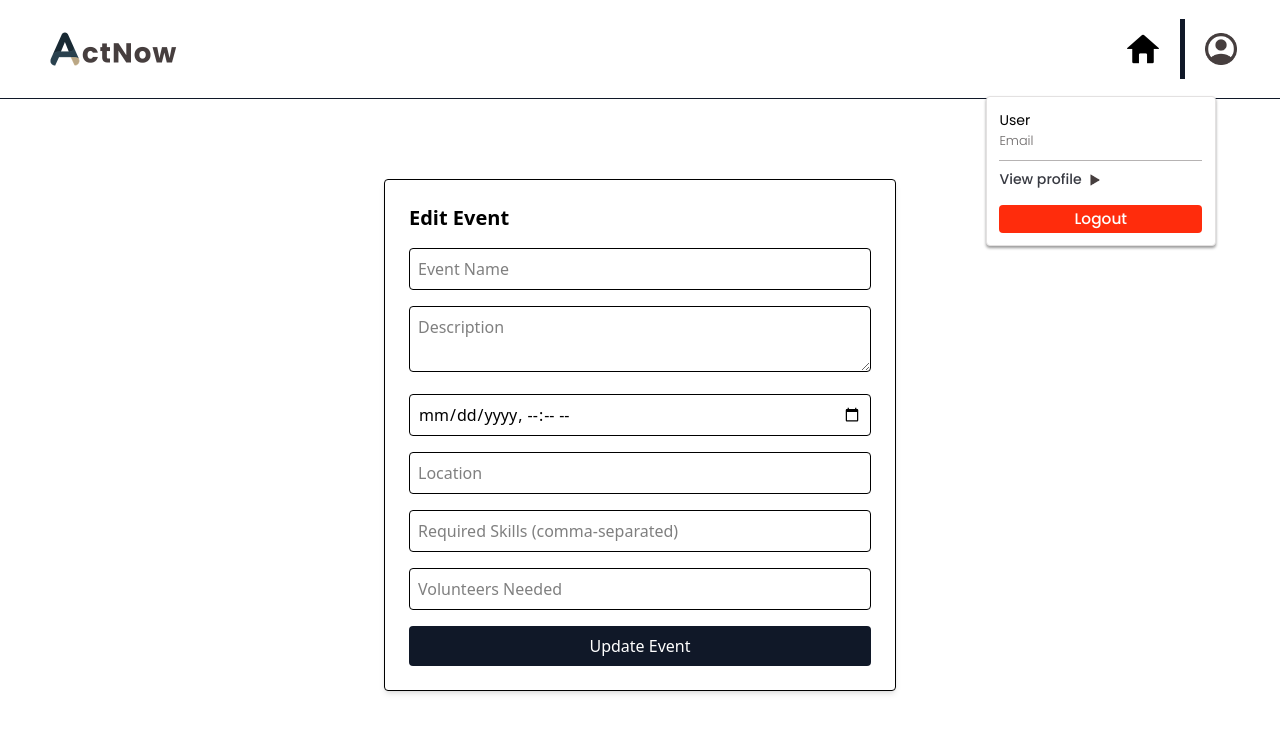
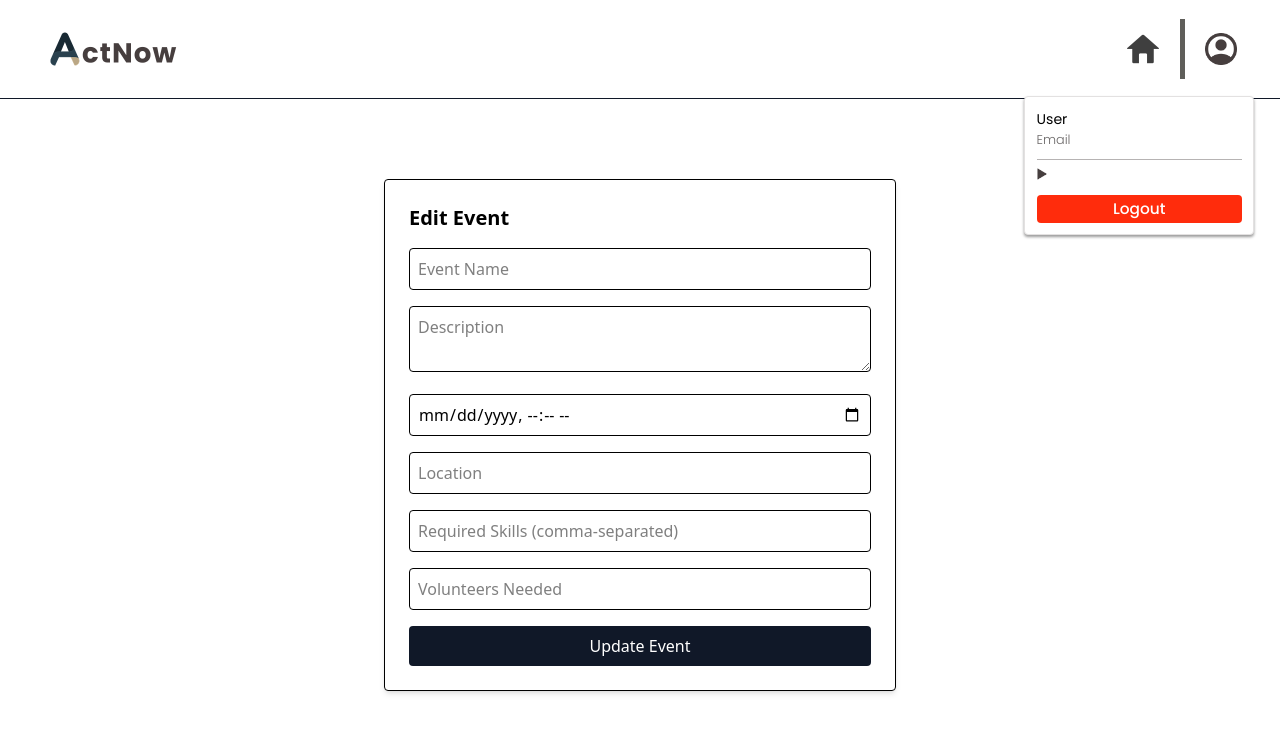
Before and after one commit to AnkurRam2002/ActNow-Frontend, a React (Vite) app: page /events/1/edit in a window 1280 px wide. Both pictures are taken after a click on the picture 1221 px from the left and 49 px from the top of the page. Shown: the top 732 px of the page. Built offline with nearby package versions, Linux system fonts and the light colour scheme; no server answers.

Commit message:
Converted profile menu to component

```diff
--- a/src/components/EventTopbar.jsx
+++ b/src/components/EventTopbar.jsx
@@ -3,19 +3,13 @@ import { useNavigate } from 'react-router-dom';
 import profileIcon from '../assets/profileIcon.png';
 import homeIcon from '../assets/homeIcon.png';
 import Logo from '../assets/Logo.png';
-import expandIcon from '../assets/expandIcon.png'
+import ProfileMenu from './ProfileMenu'
 
 const TopBar = () => {
 
+  const menuRef = useRef(null);
   const [isMenuOpen, setIsMenuOpen] = useState(false);
-  const menuRef = useRef(null);
   const navigate = useNavigate();
-
-  const username = localStorage.getItem('username') || 'User';
-  const useremail = localStorage.getItem('userEmail') || 'Email'
-
-  const token = localStorage.getItem('token');
-  const userId = token ? JSON.parse(atob(token.split(".")[1])).userId : null;
 
   // Toggle menu visibility
   const toggleMenu = () => {
@@ -45,21 +39,8 @@ const TopBar = () => {
     };
   }, []);
 
-    const goToProfile = () => {
-      navigate(`/users/${userId}`); // Redirect to the profile page with userId
-    }
-
     const goHome = () => {
       navigate('/home');
-    }
-
-    // Handle logout
-    const handleLogout = () => {
-      localStorage.removeItem('token');
-      localStorage.removeItem('userId');
-      localStorage.removeItem('userRole');
-      localStorage.removeItem('userEmail');
-      navigate('/login'); // Redirect to login page after logout
     }
 
   return (
@@ -76,15 +57,16 @@ const TopBar = () => {
         <img
             src={homeIcon}
             alt="profile"
-            className='h-[2.5vw] cursor-pointer mx-2' // Ensuring profile icon has same size as home icon
+            className='h-[2.5vw] cursor-pointer mx-2 opacity-75' // Ensuring profile icon has same size as home icon
             onClick={goHome}
           />
 
         {/* Vertical Line between Home and Profile */}
-        <div className='h-15 w-7.5 bg-gray-900'></div>
+        <div className='h-15 w-7.5 bg-[#5f5e5a]'></div>
 
         {/* Profile Label and Icon */}
           <img
+            ref={menuRef}
             src={profileIcon}
             alt="profile"
             className='h-[2.5vw] cursor-pointer mx-2' // Ensuring profile icon has same size as home icon
@@ -93,15 +75,8 @@ const TopBar = () => {
 
           {/* Profile menu */}
           {isMenuOpen && (
-            <div className='fixed md:top-[12%] top-[9%] right-[5%] w-[18%] bg-white shadow-[0px_2px_3px_rgba(0,0,0,0.4)] rounded-sm p-[1%] border-1 border-[#e3e1e1] font-[Poppins]'>
-              <p className='text-[1.1vw]'>{username}</p>
-              <p className='text-[1vw] text-[#6A6767] font-light mb-[5%]'>{useremail}</p>
-              <hr className='border-[#B6B3B3] mb-[4%]' />
-              <div className='flex gap-[4%] items-center'>
-                <p className='text-[#383A42] text-[1.1vw] font-medium'>View profile</p>
-                <img src={expandIcon} alt="expand" className='size-[5%]' onClick={goToProfile}/>
-              </div>
-              <button className='mt-[7%] mx-auto w-full bg-[#FF2C0C] rounded-sm text-white text-[1.2vw] font-medium py-[1.2%] cursor-pointer' onClick={handleLogout}>Logout</button>
+          <div className='profile-menu fixed md:top-[12%] top-[9%] right-[2%] w-[18%]'>
+            <ProfileMenu />
           </div>
         )}
         </div>
--- a/src/components/HomeHeader.jsx
+++ b/src/components/HomeHeader.jsx
@@ -1,39 +1,16 @@
 import React, { useState, useEffect, useRef } from 'react'
-import { useNavigate } from 'react-router-dom'
 import profileIcon from '../assets/profileIcon.png'
 import Logo from '../assets/Logo.png'
 import SearchBar from './SearchBar'
-import expandIcon from '../assets/expandIcon.png'
-import api from '../api';
+import ProfileMenu from './ProfileMenu'
 
 const HomeHeader = () => {
 
-  // Extract user ID from JWT token stored in localStorage
-  const token = localStorage.getItem("token");
-  const userId = token ? JSON.parse(atob(token.split(".")[1])).userId : null;
-
   // State variables
-  const [user, setUser] = useState(null);
   const menuRef = useRef(null);
-  const navigate = useNavigate();
   const [isMenuOpen, setIsMenuOpen] = useState(false);
   const [startDate, setStartDate] = useState('');
   const [endDate, setEndDate] = useState('');
-
-  // Fetch user details on component mount or when userId changes
-  useEffect(() => {
-      const fetchUser = async () => {
-        try {
-          const response = await api.get(`/users/${userId}`); // API call to fetch user details
-          setUser(response.data);
-        } catch (error) {
-          console.error("Error fetching user profile:", error);
-        } finally {
-          setLoading(false);
-        }
-      };
-      fetchUser();
-    }, [userId]);
 
   // Toggle menu visibility
   const toggleMenu = () => {
@@ -63,49 +40,17 @@ const HomeHeader = () => {
     };
   }, []);
 
-  // Navigate to the user's profile page
-  const goToProfile = () => {
-    navigate(`/users/${userId}`); // Redirect to the profile page with userId
-  }
-
-  // Handle logout
-  const handleLogout = () => {
-    localStorage.removeItem('token');
-    localStorage.removeItem('userId');
-    localStorage.removeItem('userRole');
-    localStorage.removeItem('userEmail');
-    navigate('/login'); // Redirect to login page after logout
-  }
-
   return (
     <div className='home-header px-[2.7%] py-[1.5%] flex gap-[5%] h-[10%] w-full'>
 
       {/* Left Section: Profile Icon, Dropdown Menu, and Logo */}
-      <div className='left-section w-[20%] flex items-center justify-start gap-[8%]'>
+      <div ref={menuRef} className='left-section w-[20%] flex items-center justify-start gap-[8%]'>
         <img src={profileIcon} alt="profile" className='h-[60%] cursor-pointer' onClick={toggleMenu} />
 
         {/* Profile Dropdown Menu */}
         {isMenuOpen && (
-          <div className='profile-menu fixed md:top-[12%] top-[9%] left-[2%] w-[18%] bg-white shadow-[0px_2px_3px_rgba(0,0,0,0.4)] rounded-sm p-[1%] border-1 border-[#e3e1e1] font-[Poppins]'>
-
-            {/* Display Username and Email */}
-            <p className='text-[1.1vw]'>{user?.username}</p>
-            <p className='text-[1vw] text-[#6A6767] font-light mb-[5%]'>{user?.email}</p>
-            <hr className='border-[#B6B3B3] mb-[4%]' />
-
-            <div className='flex gap-[4%] items-center'>
-              {/* Linking to profile page */}
-              {userId && (
-                  <p onClick={goToProfile} className="text-[#383A42] text-[1.1vw] font-medium cursor-pointer hover:underline">
-                    View Profile
-                  </p>
-                )}
-
-              <img src={expandIcon} alt="expand" className='size-[5%]' />
-            </div>
-
-            {/* Logout Button */}
-            <button className='logout-btn mt-[7%] mx-auto w-full bg-[#FF2C0C] rounded-sm text-white text-[1.2vw] font-medium py-[1.2%] cursor-pointer' onClick={handleLogout}>Logout</button>
+          <div className='profile-menu fixed md:top-[12%] top-[9%] left-[2%] w-[18%]'>
+            <ProfileMenu />
           </div>
         )}
 
--- /dev/null
+++ b/src/components/ProfileMenu.jsx
@@ -0,0 +1,60 @@
+import React from 'react'
+import { useNavigate } from 'react-router-dom'
+import expandIcon from '../assets/expandIcon.png'
+
+const ProfileMenu = () => {
+
+  const navigate = useNavigate();
+
+  // Retrieve username and email from localStorage (fallback to defaults if not found)
+  const username = localStorage.getItem('username') || 'User';
+  const useremail = localStorage.getItem('userEmail') || 'Email'
+
+  // Extract user ID from JWT token stored in localStorage
+  const token = localStorage.getItem("token");
+  const userId = token ? JSON.parse(atob(token.split(".")[1])).userId : null;
+
+  // Navigate to the user's profile page
+  const goToProfile = () => {
+    navigate(`/users/${userId}`); // Redirect to the profile page with userId
+  }
+
+  // Handle logout
+  const handleLogout = () => {
+    // Remove authentication-related data from localStorage
+    localStorage.removeItem('token');
+    localStorage.removeItem('userId');
+    localStorage.removeItem('userRole');
+    localStorage.removeItem('userEmail');
+
+    navigate('/login'); // Redirect to login page after logout
+  }
+
+  return (
+
+    <div className='profile-menu w-full bg-white shadow-[0px_2px_3px_rgba(0,0,0,0.4)] rounded-sm p-[5%] border-1 border-[#e3e1e1] font-[Poppins]'>
+
+      {/* Display Username and Email */}
+      <p className='text-[1.1vw]'>{username}</p>
+      <p className='text-[1vw] text-[#6A6767] font-light mb-[5%]'>{useremail}</p>
+      <hr className='border-[#B6B3B3] mb-[4%]' />
+
+      <div className='flex gap-[4%] items-center'>
+        {/* Link to user profile (only if userId exists) */}
+        {userId && (
+            <p onClick={goToProfile} className="text-[#383A42] text-[1.1vw] font-medium cursor-pointer hover:underline">
+              View Profile
+            </p>
+          )}
+
+        <img src={expandIcon} alt="expand" className='size-[5%]' />
+      </div>
+
+      {/* Logout Button */}
+      <button className='logout-btn mt-[7%] mx-auto w-full bg-[#FF2C0C] rounded-sm text-white text-[1.2vw] font-medium py-[1.2%] cursor-pointer' onClick={handleLogout}>Logout</button>
+    </div>
+
+  )
+}
+
+export default ProfileMenu
```
Lines whose indentation alone changed are shown as unchanged.
